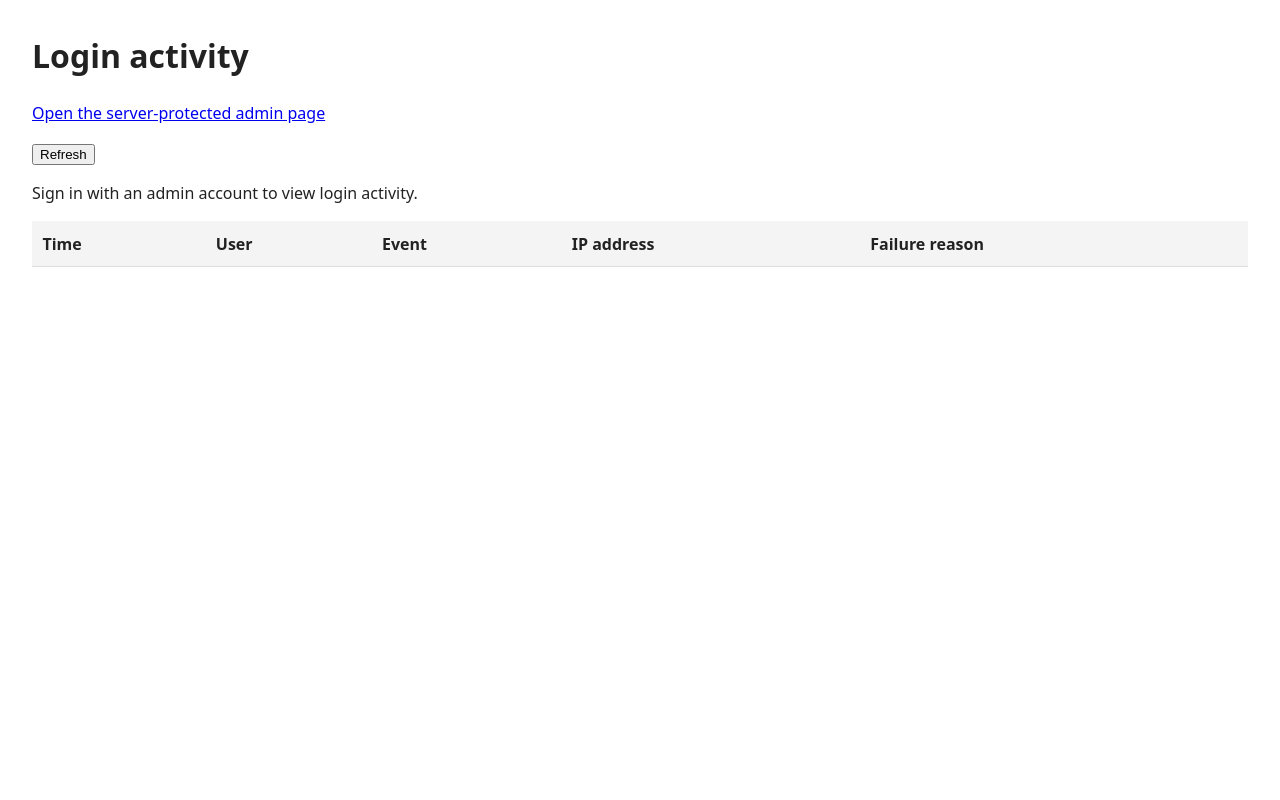
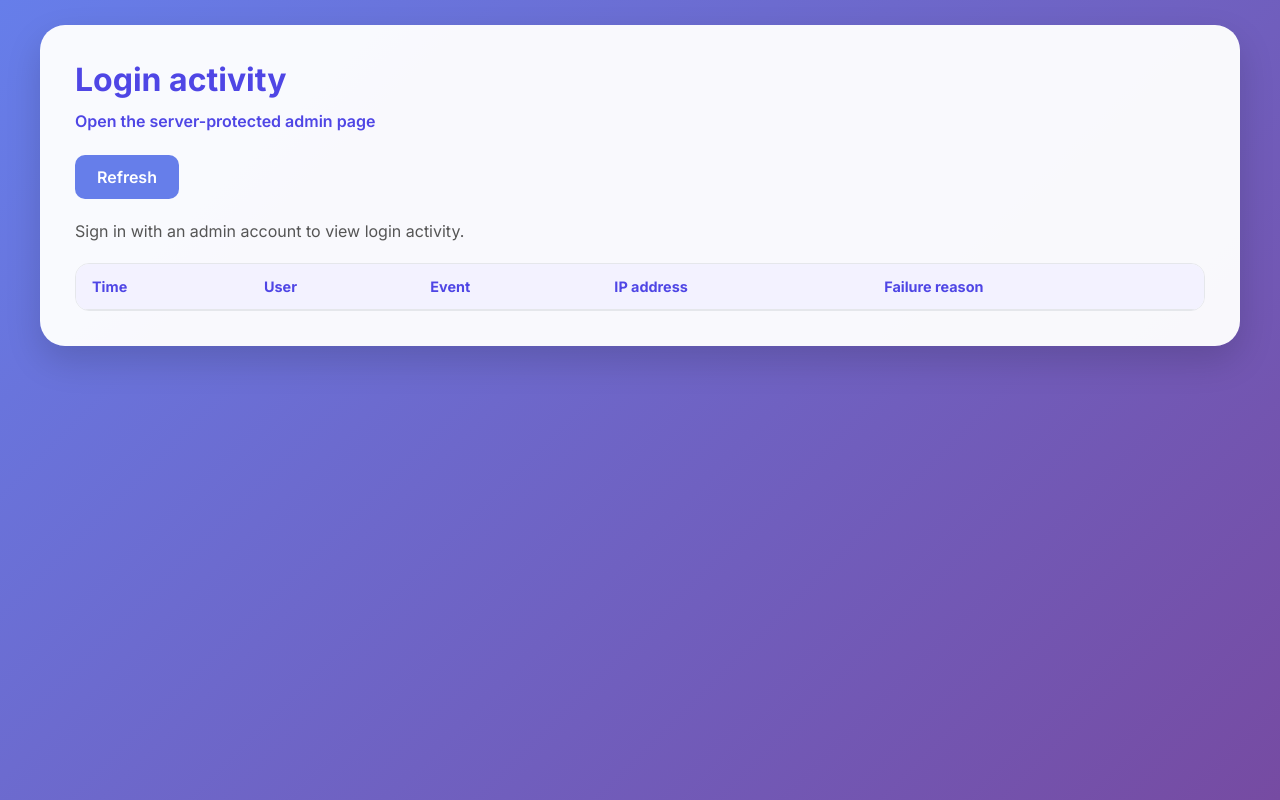
Before and after one commit to Nyxsteria/occupational-specialism, a PHP site: page /admin-panel.html in a window 1280 px wide. Run offline with PHP 8.4, Linux system fonts and the light colour scheme; lists and menus that the app fills with data are empty.

Commit message:
admin panel developed + CSS'd

```diff
--- a/admin-auth-events.php
+++ b/admin-auth-events.php
@@ -45,7 +45,7 @@ try {
 
     echo json_encode(
         ['events' => $query->fetchAll(PDO::FETCH_ASSOC)],
-        JSON_INVALID_UTF8_SUBSTITUTE
+        JSON_INVALID_UTF8_SUBSTITUTE | JSON_PRETTY_PRINT
     );
 } catch (Throwable $e) {
     error_log('Admin authentication-events request failed: ' . $e->getMessage());
--- /dev/null
+++ b/admin-panel.css
@@ -0,0 +1,148 @@
+@import url('https://fonts.googleapis.com/css2?family=Inter:wght@400;500;600;700&display=swap');
+
+* {
+    margin: 0;
+    padding: 0;
+    box-sizing: border-box;
+}
+
+body {
+    min-height: 100vh;
+    padding: 25px;
+    font-family: 'Inter', sans-serif;
+    color: #333;
+    background: linear-gradient(135deg, #667eea 0%, #764ba2 100%);
+}
+
+main {
+    width: min(1200px, 100%);
+    margin: 0 auto;
+    padding: 35px;
+    background: rgba(255, 255, 255, 0.96);
+    border-radius: 25px;
+    box-shadow: 0 15px 35px rgba(0, 0, 0, 0.15);
+}
+
+h1 {
+    margin-bottom: 12px;
+    color: #4f46e5;
+    font-size: 2rem;
+    font-weight: 700;
+}
+
+main > p {
+    margin: 12px 0;
+    color: #6b7280;
+}
+
+/* Link to the PHP-protected page */
+main > p a {
+    color: #4f46e5;
+    font-weight: 600;
+    text-decoration: none;
+}
+
+main > p a:hover {
+    text-decoration: underline;
+}
+
+/* Refresh button */
+#refresh {
+    margin: 12px 0;
+    padding: 12px 22px;
+    border: 0;
+    border-radius: 10px;
+    background: #667eea;
+    color: #fff;
+    font: inherit;
+    font-weight: 600;
+    cursor: pointer;
+    transition: background .2s ease, transform .2s ease;
+}
+
+#refresh:hover {
+    background: #5665ec;
+    transform: translateY(-2px);
+}
+
+#refresh:focus-visible,
+a:focus-visible {
+    outline: 3px solid #3124d6;
+    outline-offset: 3px;
+}
+
+#message {
+    min-height: 1.5em;
+    margin: 10px 0 18px;
+    color: #555;
+}
+
+/* Responsive table container */
+.table-wrap {
+    overflow-x: auto;
+    border: 1px solid #e5e7eb;
+    border-radius: 14px;
+    background: #fff;
+}
+
+table {
+    width: 100%;
+    border-collapse: collapse;
+    text-align: left;
+}
+
+thead {
+    background: #f3f2ff;
+}
+
+th,
+td {
+    padding: 14px 16px;
+    border-bottom: 1px solid #e5e7eb;
+    vertical-align: top;
+}
+
+th {
+    color: #4f46e5;
+    font-size: .9rem;
+    font-weight: 700;
+    white-space: nowrap;
+}
+
+td {
+    color: #444;
+    overflow-wrap: anywhere;
+}
+
+tbody tr:nth-child(even) {
+    background: #fafaff;
+}
+
+tbody tr:hover {
+    background: #f1f0ff;
+}
+
+tbody tr:last-child td {
+    border-bottom: 0;
+}
+
+/* Mobile layout */
+@media (max-width: 700px) {
+    body {
+        padding: 12px;
+    }
+
+    main {
+        padding: 22px 16px;
+        border-radius: 18px;
+    }
+
+    h1 {
+        font-size: 1.6rem;
+    }
+
+    th,
+    td {
+        padding: 11px 12px;
+    }
+}
--- a/admin-panel.html
+++ b/admin-panel.html
@@ -4,15 +4,9 @@
   <meta charset="utf-8">
   <meta name="viewport" content="width=device-width, initial-scale=1">
   <title>Login activity</title>
-  <style>
-    body { font: 1rem/1.5 system-ui, sans-serif; margin: 2rem; color: #222; }
-    .table-wrap { overflow-x: auto; }
-    table { border-collapse: collapse; width: 100%; }
-    th, td { border-bottom: 1px solid #ddd; padding: .65rem; text-align: left; }
-    th { background: #f4f4f4; }
-    #message { margin: 1rem 0; }
-  </style>
+  <link rel="stylesheet" href="admin-panel.css">
 </head>
+
 <body>
   <main>
     <h1>Login activity</h1>
```
Also changed, not shown: admin-panel.php (+1 -8 lines).
